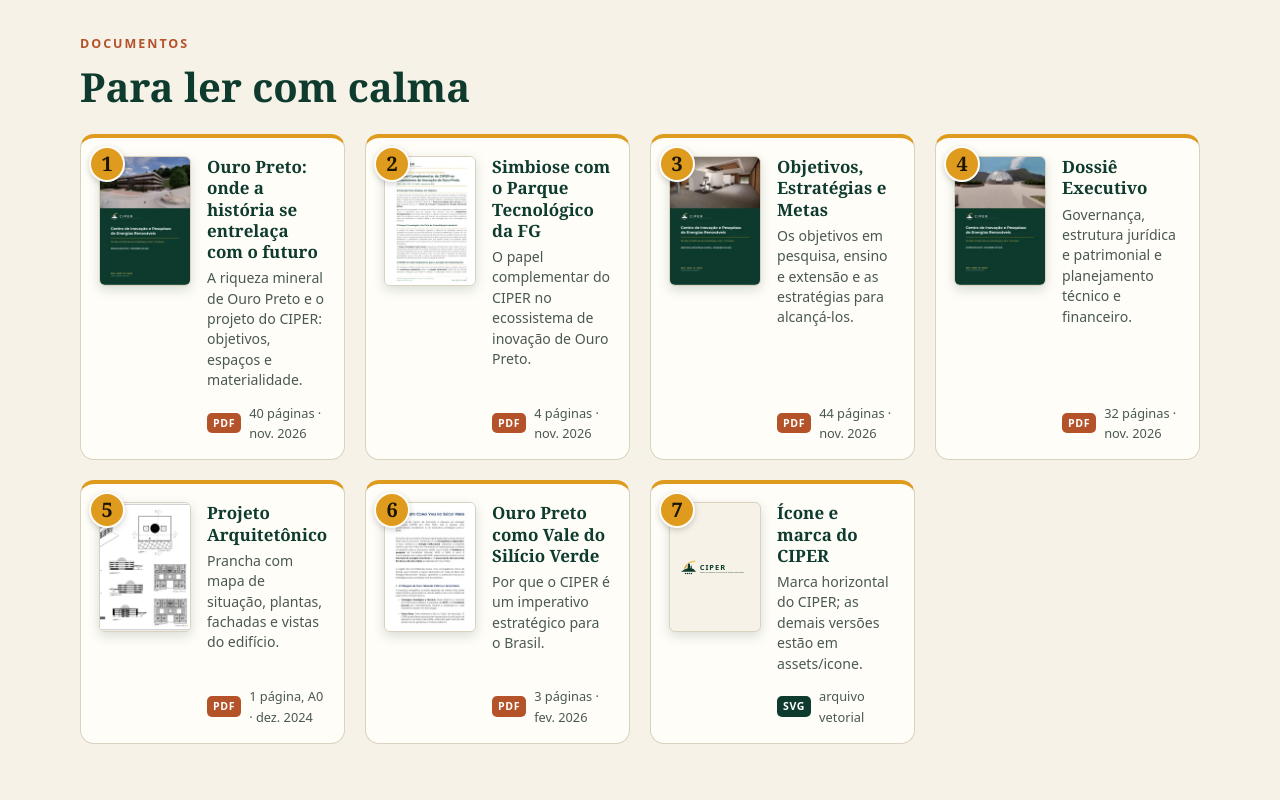
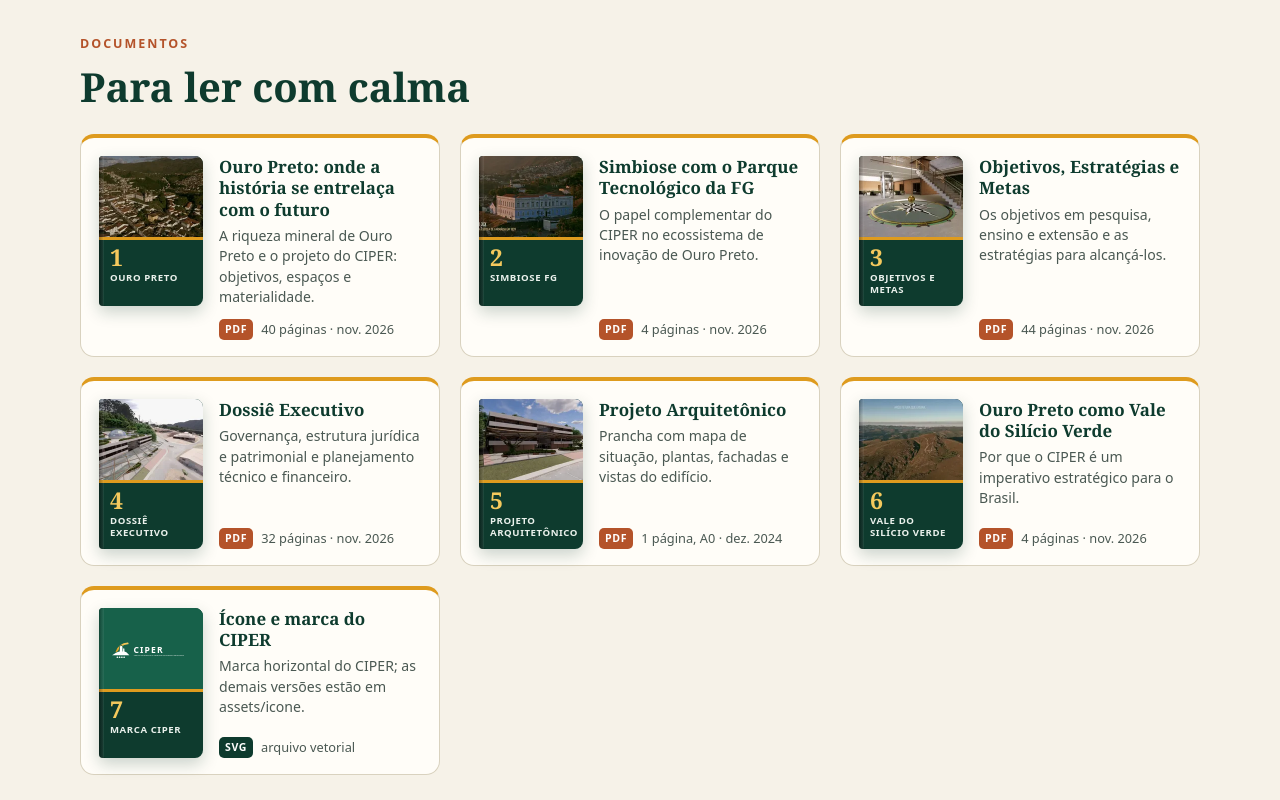
Before and after one commit to nidecop-jafb/ciper, a plain HTML site: page index.html in a window 1280 px wide. Shown: the part 10580-11380 px from the top of the page. Drawn offline with Linux system fonts and the light colour scheme.

Commit message:
feat: capas desenhadas dos documentos e documento 6 em A4 timbrado
Capas em HTML/CSS (foto, faixa verde com numero e titulo curto) nos
7 cartoes de Para ler com calma; fotos recortadas por
_scripts/gerar_capas_docs.py. Cartao 6 aponta para o v2 do
Ouro Preto como Vale do Silicio Verde (PRJ-001A-12); PDF antigo e
miniaturas antigas sairam (copia em G:\CIPER\xx).

Co-Authored-By: Claude Opus 5.5 <noreply@anthropic.com>

```diff
--- a/assets/css/site.css
+++ b/assets/css/site.css
@@ -143,14 +143,17 @@ td.c,th.c{text-align:center}
 .reunioes .n{font:700 1.5rem/1.1 var(--serifa);color:var(--ouro)}
 .reunioes small{color:var(--tinta2)}
 .reunioes .prox{border-style:dashed;background:transparent}
-ol.docs{list-style:none;margin:0;padding:0}
+ol.docs{list-style:none;margin:0;padding:0;grid-template-columns:repeat(auto-fill,minmax(330px,1fr))}
 .docs li{display:flex}
-.docs a{flex:1;display:grid;grid-template-columns:92px 1fr;gap:16px;align-items:start;text-decoration:none;color:var(--tinta);background:var(--branco);border:1px solid var(--linha);border-top:4px solid var(--ouro);border-radius:14px;padding:18px 18px 16px;transition:box-shadow .2s,border-color .2s,transform .2s}
+.docs a{flex:1;display:grid;grid-template-columns:104px 1fr;gap:16px;align-items:start;text-decoration:none;color:var(--tinta);background:var(--branco);border:1px solid var(--linha);border-top:4px solid var(--ouro);border-radius:14px;padding:18px 18px 16px;transition:box-shadow .2s,border-color .2s,transform .2s}
 .docs a:hover,.docs a:focus-visible{border-color:var(--verde2);border-top-color:var(--ouro);box-shadow:var(--sombra);transform:translateY(-2px)}
-.docs .capa{position:relative;display:block;width:92px;height:130px}
-.docs .capa img{display:block;width:92px;height:130px;object-fit:cover;border-radius:6px;border:1px solid var(--linha);box-shadow:0 4px 12px rgba(14,59,46,.16);background:#fff}
-.docs .marca-capa img{object-fit:contain;padding:10px;background:var(--papel)}
-.docs .n{position:absolute;top:-10px;left:-10px;width:36px;height:36px;border-radius:50%;display:grid;place-items:center;background:var(--ouro);color:#1d1503;font:700 1.25rem/1 var(--serifa);box-shadow:0 2px 6px rgba(0,0,0,.18);border:2px solid var(--branco)}
+.docs .capa{position:relative;display:flex;flex-direction:column;width:104px;height:150px;border-radius:4px 8px 8px 4px;overflow:hidden;background:var(--verde);box-shadow:0 6px 16px rgba(14,59,46,.22),inset 4px 0 0 rgba(0,0,0,.18)}
+.docs .capa::after{content:"";position:absolute;inset:0 auto 0 0;width:5px;background:linear-gradient(90deg,rgba(0,0,0,.28),rgba(255,255,255,.08))}
+.docs .capa img{display:block;width:104px;height:84px;object-fit:cover;border-bottom:3px solid var(--ouro)}
+.docs .marca-capa img{object-fit:contain;padding:18px 12px 14px;background:var(--verde2)}
+.docs .faixa{flex:1;display:flex;flex-direction:column;justify-content:flex-start;gap:3px;padding:6px 8px 8px 11px;color:#fff}
+.docs .faixa b{font:700 1.45rem/1 var(--serifa);color:var(--ouro2)}
+.docs .faixa em{font:800 .6rem/1.2 var(--sans);font-style:normal;letter-spacing:.06em;text-transform:uppercase;color:#EAF1EC}
 .docs .txt{display:flex;flex-direction:column;gap:6px;min-width:0;height:100%}
 .docs strong{font:700 1.06rem/1.25 var(--serifa);color:var(--verde)}
 .docs .res{font-size:.88rem;line-height:1.45;color:var(--tinta2)}
@@ -158,7 +161,7 @@ ol.docs{list-style:none;margin:0;padding:0}
 .docs .tipo{font:800 .66rem/1 var(--sans);letter-spacing:.06em;background:var(--terra);color:#fff;border-radius:5px;padding:5px 6px}
 .docs .tipo.svg{background:var(--verde)}
 .vh{position:absolute;width:1px;height:1px;overflow:hidden;clip:rect(0 0 0 0);white-space:nowrap}
-@media (max-width:420px){.docs a{grid-template-columns:72px 1fr;gap:14px;padding:16px 14px 14px}.docs .capa,.docs .capa img{width:72px;height:102px}}
+@media (max-width:420px){ol.docs{grid-template-columns:1fr}.docs a{grid-template-columns:96px 1fr;gap:14px;padding:16px 14px 14px}.docs .capa{width:96px;height:140px}.docs .capa img{width:96px;height:78px}}
 
 footer{background:#0A2A20;color:#BCD0C5;padding:44px 0 30px;font-size:.92rem}
 footer a{color:#E6EFE9}
--- a/index.html
+++ b/index.html
@@ -332,14 +332,14 @@
   <div class="wrap">
     <p class="olho">Documentos</p>
     <h2>Para ler com calma</h2>
-    <ol class="grade g3 docs" style="margin-top:24px">
-      <li><a href="documentos/01-CIPER-Ouro-Preto-Historia-e-Futuro-v2.pdf" target="_blank" rel="noopener"><span class="capa"><img src="assets/docs/capa-01.webp" width="92" height="130" alt="" loading="lazy"><b class="n" aria-hidden="true">1</b></span><span class="txt"><span class="vh">Documento 1: </span><strong>Ouro Preto: onde a história se entrelaça com o futuro</strong><span class="res">A riqueza mineral de Ouro Preto e o projeto do CIPER: objetivos, espaços e materialidade.</span><small><span class="tipo">PDF</span>40&nbsp;páginas · nov.&nbsp;2026</small></span></a></li>
-      <li><a href="documentos/02-CIPER-Simbiose-Parque-Tecnologico-FG-v2.pdf" target="_blank" rel="noopener"><span class="capa"><img src="assets/docs/capa-02.webp" width="92" height="130" alt="" loading="lazy"><b class="n" aria-hidden="true">2</b></span><span class="txt"><span class="vh">Documento 2: </span><strong>Simbiose com o Parque Tecnológico da FG</strong><span class="res">O papel complementar do CIPER no ecossistema de inovação de Ouro Preto.</span><small><span class="tipo">PDF</span>4&nbsp;páginas · nov.&nbsp;2026</small></span></a></li>
-      <li><a href="documentos/03-CIPER-Objetivos-Estrategias-e-Metas-v2.pdf" target="_blank" rel="noopener"><span class="capa"><img src="assets/docs/capa-03.webp" width="92" height="130" alt="" loading="lazy"><b class="n" aria-hidden="true">3</b></span><span class="txt"><span class="vh">Documento 3: </span><strong>Objetivos, Estratégias e Metas</strong><span class="res">Os objetivos em pesquisa, ensino e extensão e as estratégias para alcançá-los.</span><small><span class="tipo">PDF</span>44&nbsp;páginas · nov.&nbsp;2026</small></span></a></li>
-      <li><a href="documentos/04-CIPER-Dossie-Executivo-v2.pdf" target="_blank" rel="noopener"><span class="capa"><img src="assets/docs/capa-04.webp" width="92" height="130" alt="" loading="lazy"><b class="n" aria-hidden="true">4</b></span><span class="txt"><span class="vh">Documento 4: </span><strong>Dossiê Executivo</strong><span class="res">Governança, estrutura jurídica e patrimonial e planejamento técnico e financeiro.</span><small><span class="tipo">PDF</span>32&nbsp;páginas · nov.&nbsp;2026</small></span></a></li>
-      <li><a href="documentos/CIPER-Projeto-Arquitetonico.pdf" target="_blank" rel="noopener"><span class="capa"><img src="assets/docs/capa-05.webp" width="92" height="130" alt="" loading="lazy"><b class="n" aria-hidden="true">5</b></span><span class="txt"><span class="vh">Documento 5: </span><strong>Projeto Arquitetônico</strong><span class="res">Prancha com mapa de situação, plantas, fachadas e vistas do edifício.</span><small><span class="tipo">PDF</span>1&nbsp;página, A0 · dez.&nbsp;2024</small></span></a></li>
-      <li><a href="documentos/CIPER-Ouro-Preto-Vale-do-Silicio-Verde.pdf" target="_blank" rel="noopener"><span class="capa"><img src="assets/docs/capa-06.webp" width="92" height="130" alt="" loading="lazy"><b class="n" aria-hidden="true">6</b></span><span class="txt"><span class="vh">Documento 6: </span><strong>Ouro Preto como Vale do Silício Verde</strong><span class="res">Por que o CIPER é um imperativo estratégico para o Brasil.</span><small><span class="tipo">PDF</span>3&nbsp;páginas · fev.&nbsp;2026</small></span></a></li>
-      <li><a href="assets/icone/ciper-logo-horizontal.svg" target="_blank" rel="noopener"><span class="capa marca-capa"><img src="assets/icone/ciper-logo-horizontal.svg" width="92" height="130" alt="" loading="lazy"><b class="n" aria-hidden="true">7</b></span><span class="txt"><span class="vh">Documento 7: </span><strong>Ícone e marca do CIPER</strong><span class="res">Marca horizontal do CIPER; as demais versões estão em assets/icone.</span><small><span class="tipo svg">SVG</span>arquivo vetorial</small></span></a></li>
+    <ol class="grade docs" style="margin-top:24px">
+      <li><a href="documentos/01-CIPER-Ouro-Preto-Historia-e-Futuro-v2.pdf" target="_blank" rel="noopener"><span class="capa"><img src="assets/docs/foto-01.webp" width="104" height="84" alt="" loading="lazy"><span class="faixa" aria-hidden="true"><b>1</b><em>Ouro Preto</em></span></span><span class="txt"><span class="vh">Documento 1: </span><strong>Ouro Preto: onde a história se entrelaça com o futuro</strong><span class="res">A riqueza mineral de Ouro Preto e o projeto do CIPER: objetivos, espaços e materialidade.</span><small><span class="tipo">PDF</span>40&nbsp;páginas · nov.&nbsp;2026</small></span></a></li>
+      <li><a href="documentos/02-CIPER-Simbiose-Parque-Tecnologico-FG-v2.pdf" target="_blank" rel="noopener"><span class="capa"><img src="assets/docs/foto-02.webp" width="104" height="84" alt="" loading="lazy"><span class="faixa" aria-hidden="true"><b>2</b><em>Simbiose FG</em></span></span><span class="txt"><span class="vh">Documento 2: </span><strong>Simbiose com o Parque Tecnológico da FG</strong><span class="res">O papel complementar do CIPER no ecossistema de inovação de Ouro Preto.</span><small><span class="tipo">PDF</span>4&nbsp;páginas · nov.&nbsp;2026</small></span></a></li>
+      <li><a href="documentos/03-CIPER-Objetivos-Estrategias-e-Metas-v2.pdf" target="_blank" rel="noopener"><span class="capa"><img src="assets/docs/foto-03.webp" width="104" height="84" alt="" loading="lazy"><span class="faixa" aria-hidden="true"><b>3</b><em>Objetivos e Metas</em></span></span><span class="txt"><span class="vh">Documento 3: </span><strong>Objetivos, Estratégias e Metas</strong><span class="res">Os objetivos em pesquisa, ensino e extensão e as estratégias para alcançá-los.</span><small><span class="tipo">PDF</span>44&nbsp;páginas · nov.&nbsp;2026</small></span></a></li>
+      <li><a href="documentos/04-CIPER-Dossie-Executivo-v2.pdf" target="_blank" rel="noopener"><span class="capa"><img src="assets/docs/foto-04.webp" width="104" height="84" alt="" loading="lazy"><span class="faixa" aria-hidden="true"><b>4</b><em>Dossiê Executivo</em></span></span><span class="txt"><span class="vh">Documento 4: </span><strong>Dossiê Executivo</strong><span class="res">Governança, estrutura jurídica e patrimonial e planejamento técnico e financeiro.</span><small><span class="tipo">PDF</span>32&nbsp;páginas · nov.&nbsp;2026</small></span></a></li>
+      <li><a href="documentos/CIPER-Projeto-Arquitetonico.pdf" target="_blank" rel="noopener"><span class="capa"><img src="assets/docs/foto-05.webp" width="104" height="84" alt="" loading="lazy"><span class="faixa" aria-hidden="true"><b>5</b><em>Projeto Arquitetônico</em></span></span><span class="txt"><span class="vh">Documento 5: </span><strong>Projeto Arquitetônico</strong><span class="res">Prancha com mapa de situação, plantas, fachadas e vistas do edifício.</span><small><span class="tipo">PDF</span>1&nbsp;página, A0 · dez.&nbsp;2024</small></span></a></li>
+      <li><a href="documentos/06-CIPER-Ouro-Preto-Vale-do-Silicio-Verde-v2.pdf" target="_blank" rel="noopener"><span class="capa"><img src="assets/docs/foto-06.webp" width="104" height="84" alt="" loading="lazy"><span class="faixa" aria-hidden="true"><b>6</b><em>Vale do Silício Verde</em></span></span><span class="txt"><span class="vh">Documento 6: </span><strong>Ouro Preto como Vale do Silício Verde</strong><span class="res">Por que o CIPER é um imperativo estratégico para o Brasil.</span><small><span class="tipo">PDF</span>4&nbsp;páginas · nov.&nbsp;2026</small></span></a></li>
+      <li><a href="assets/icone/ciper-logo-horizontal.svg" target="_blank" rel="noopener"><span class="capa marca-capa"><img src="assets/icone/ciper-logo-horizontal-claro.svg" width="104" height="84" alt="" loading="lazy"><span class="faixa" aria-hidden="true"><b>7</b><em>Marca CIPER</em></span></span><span class="txt"><span class="vh">Documento 7: </span><strong>Ícone e marca do CIPER</strong><span class="res">Marca horizontal do CIPER; as demais versões estão em assets/icone.</span><small><span class="tipo svg">SVG</span>arquivo vetorial</small></span></a></li>
     </ol>
   </div>
 </section>
```
Also changed, not shown: assets/docs/capa-01.webp (deleted), assets/docs/capa-02.webp (deleted), assets/docs/capa-03.webp (deleted), assets/docs/capa-04.webp (deleted), assets/docs/capa-05.webp (deleted), assets/docs/capa-06.webp (deleted), assets/docs/foto-01.webp (added), assets/docs/foto-02.webp (added), assets/docs/foto-03.webp (added), assets/docs/foto-04.webp (added), assets/docs/foto-05.webp (added), assets/docs/foto-06.webp (added), 4 other files.
